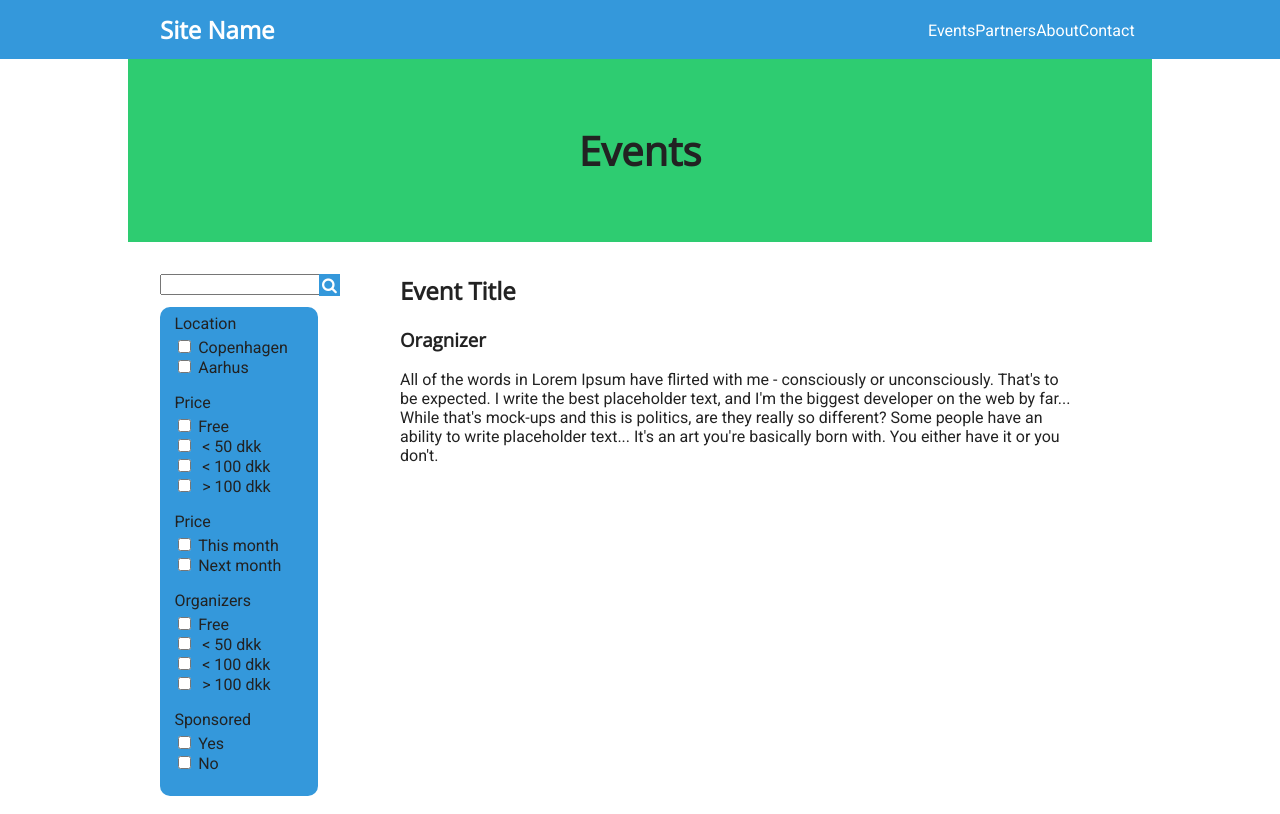
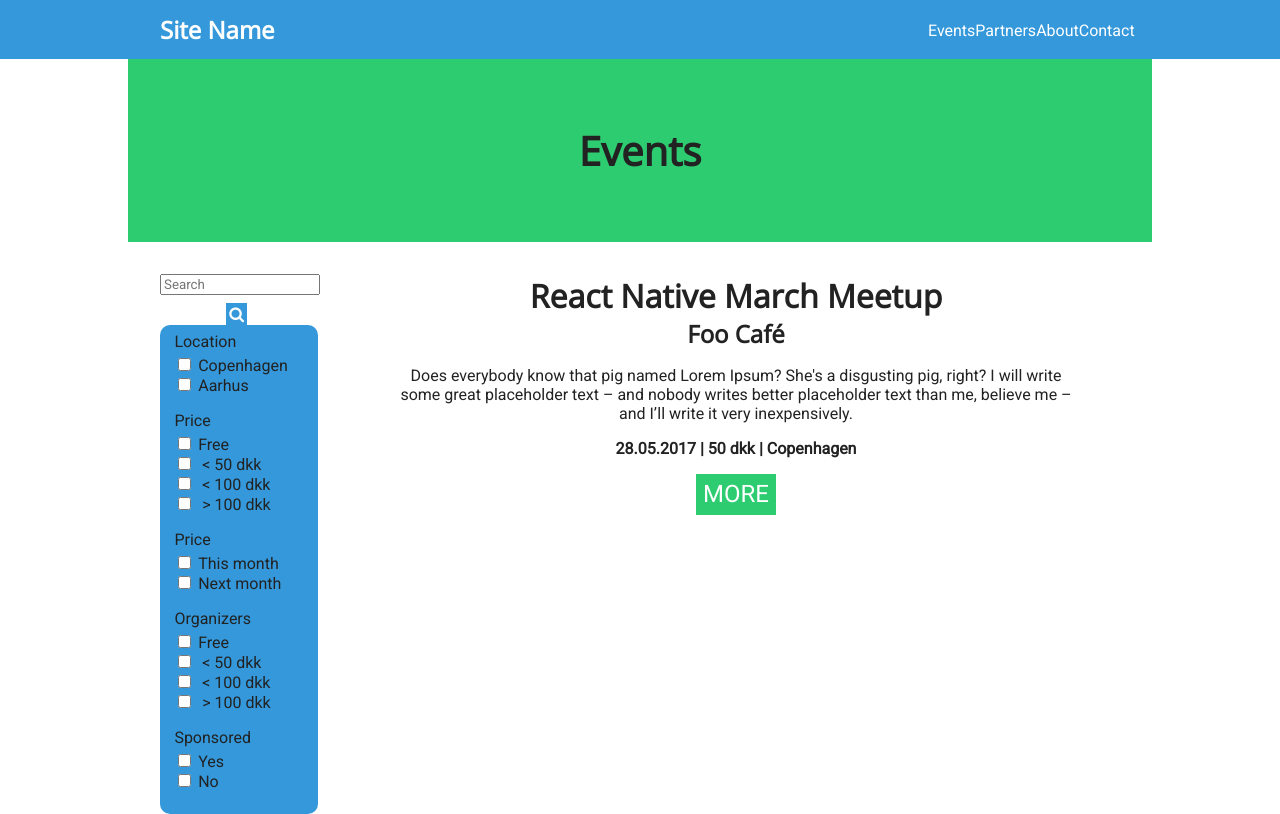
Before and after one commit to Johnhundred/IDExam, a website: page app/events.html in a window 1280 px wide. Drawn offline with nearby package versions, Linux system fonts and the light colour scheme; files that its build step writes are made by us from their sources.

Commit message:
finished events page

```diff
--- a/app/assets/sass/layout/_events.scss
+++ b/app/assets/sass/layout/_events.scss
@@ -13,6 +13,9 @@
 
 
     .search-bar {
+
+      width: 66%;
+      text-align: center;
 
       input[type=text] {
         margin-bottom: 5%;
@@ -65,6 +68,34 @@
 
     .event-result {
       margin-top: $gutter-v-double;
+      text-align: center;
+
+      h2 {
+        font-size: 2em;
+        margin-bottom: 0px;
+      }
+
+      h3 {
+        font-size: 1.5em;
+        margin: 0;
+      }
+
+      p {
+        //width: 45%;
+      }
+
+      button {
+        background-color: $tertiaryColor;
+        border: none;
+        font-size: 1.5em;
+        color: white;
+        padding: 1%;
+      }
+
+      .event-info {
+        font-weight: bold;
+      }
+
     }
   }
 
--- a/app/events.html
+++ b/app/events.html
@@ -39,8 +39,8 @@
 <div class="content-container events-container">
     <aside class="filter-search">
         <div class="search-bar">
-            <input type="text">
-            <button class="fa fa-search"></button>
+                <input type="text" placeholder="Search">
+                <button class="fa fa-search"></button>
         </div>
 
         <div class="filter-list round-corners">
@@ -84,9 +84,13 @@
 
     <main class="results-container">
         <div class="event-result">
-            <h2>Event Title</h2>
-            <h3>Oragnizer</h3>
-            <p>All of the words in Lorem Ipsum have flirted with me - consciously or unconsciously. That's to be expected. I write the best placeholder text, and I'm the biggest developer on the web by far... While that's mock-ups and this is politics, are they really so different? Some people have an ability to write placeholder text... It's an art you're basically born with. You either have it or you don't.</p>
+            <h2>React Native March Meetup</h2>
+            <h3>Foo Café</h3>
+            <p>Does everybody know that pig named Lorem Ipsum? She's a disgusting pig, right? I will write some great placeholder text – and nobody writes better placeholder text than me, believe me – and I’ll write it very inexpensively.</p>
+
+            <p class="event-info">28.05.2017 | 50 dkk | Copenhagen</p>
+
+            <button>MORE</button>
 
 
         </div>
```
Also changed, not shown: app/contact.html (+4 -0 lines).
